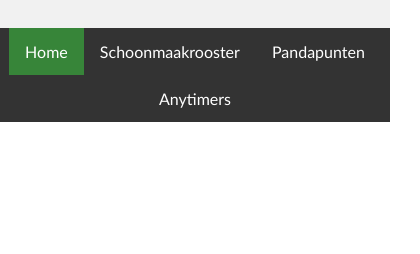
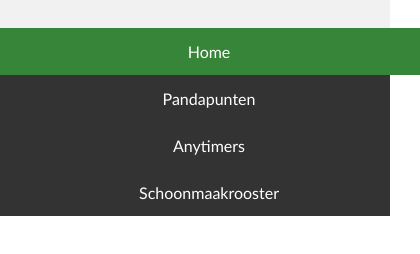
Before and after one commit to SimonWulp/JC9, a plain HTML site: page index.html in a window 390 px wide. Shown: the part 152-406 px from the top of the page, 420 px wide, since content can reach past the window. Drawn offline with Linux system fonts and the light colour scheme.

Commit message:
navbar update responsiveness

```diff
--- a/index.html
+++ b/index.html
@@ -12,10 +12,10 @@
   </div>
   <div class="topnav">
     <ul class="navbar">
-      <li class="navbar-li"><a class="active "href="index.html">Home</a></li>
+      <li class="navbar-li"><a class="active"href="index.html">Home</a></li>
+      <li class="navbar-li"><a href="gastenboek.html">Pandapunten</a></li>
+      <li class="navbar-li"><a href="anytimers.html">Anytimers</a></li>
       <li class="navbar-li"><a href="rooster.html">Schoonmaakrooster</a></li>
-      <li class="navbar-li"><a href="pandapunten.html">Pandapunten</a></li>
-      <li class="navbar-li"><a href="anytimers.html">Anytimers</a></li>
     </ul>
   </div>
   </div>
--- a/style.css
+++ b/style.css
@@ -20,10 +20,10 @@ body{
   background-color: #333;
   text-align: center;
 }
-.navbar-li {
+.navbar li {
   display: inline;
 }
-.navbar-li a {
+.navbar li a {
   display: inline-block;
   color: white;
   text-align: center;
@@ -38,6 +38,11 @@ body{
   background-color: #378539;
 }
 
+@media screen and (max-width: 600px){
+  .navbar li {display: block;}
+  .navbar li a {width: 100%;}
+}
+
 .rooster {
   text-align: center;
 }
```
Also changed, not shown: anytimers.html (+2 -2 lines), gastenboek.html (renamed from pandapunten.html, +2 -2 lines), rooster.html (+2 -2 lines).
